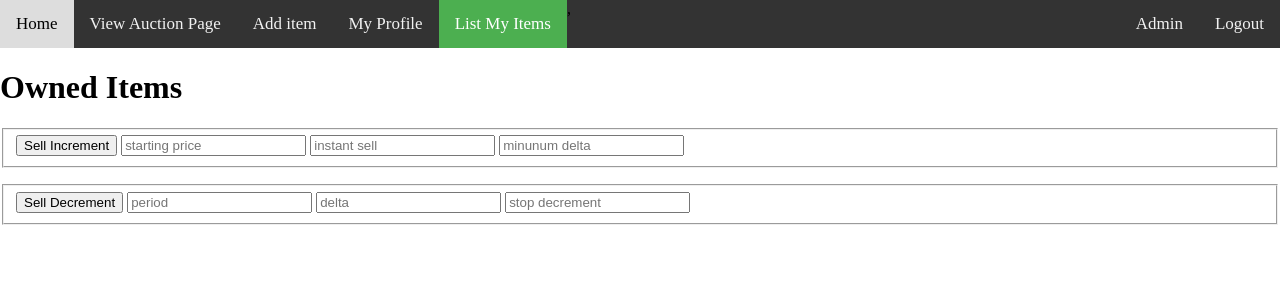
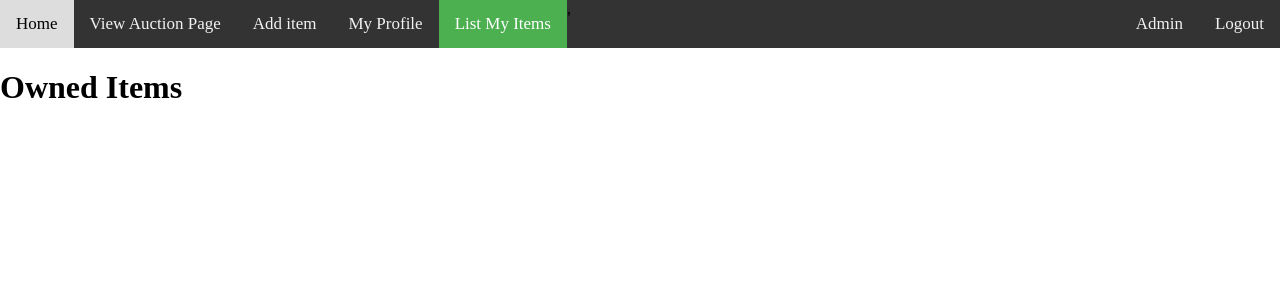
Before and after one commit to thetarby/onlineBidding, a Django app: page /home/list_items/ in a window 1280 px wide. Shown: the top 300 px of the page. Run offline with Django 3.2, Linux system fonts and the light colour scheme; data that the repository does not hold is empty.

Commit message:
list item html updated

```diff
--- a/users/templates/users/list_items.html
+++ b/users/templates/users/list_items.html
@@ -62,26 +62,7 @@
         </div>
         {%endfor%}
     </div>
-    <form method="POST">
-        {% csrf_token %}
-        <fieldset class="form-group">
-            <input type="submit" value="Sell Increment">
-            <input type="text" placeholder="starting price">
-            <input type="text" placeholder="instant sell">
-            <input type="text" placeholder="minunum delta">
-            <input type="hidden" name="item_id" value={{item.id}}>
-        </fieldset>
-    </form>
-    <form method="POST">
-        {% csrf_token %}
-        <fieldset class="form-group">
-            <input type="submit" value="Sell Decrement">
-            <input type="text" placeholder="period">
-            <input type="text" placeholder="delta">
-            <input type="text" placeholder="stop decrement">
-            <input type="hidden" name="item_id" value={{item.id}}>
-        </fieldset>
-    </form>
+
     <script>
         function toggleDisplay(el,className) {
             console.log(className)
```
